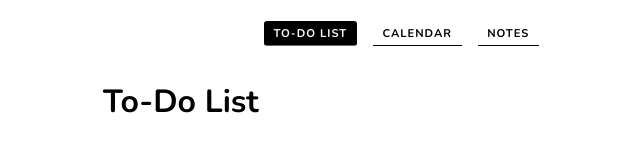
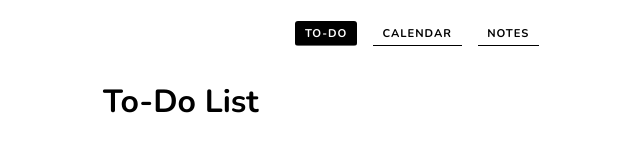
Before and after one commit to magalifabri/react-intro, a React (Create React App) app: page / in a window 1280 px wide. Shown: the top 156 px of the page, without its empty margins (319-959 px from the left). Built offline with nearby package versions, Linux system fonts and the light colour scheme.

Commit message:
BEMify Nav scss

```diff
--- a/src/components/Nav.js
+++ b/src/components/Nav.js
@@ -2,13 +2,39 @@ import React from 'react';
 import {NavLink} from "react-router-dom";
 import '../styles/NavStyle.scss'
 
+
 const Nav = () => {
+
+    const getItemClassNames = (isActive) => {
+        if (isActive) {
+            return "nav__link nav__link--active";
+        } else {
+            return "nav__link";
+        }
+    };
+
+
     return (
-        <nav>
-            <ul>
-                <li><NavLink to="/" className={({isActive}) => (isActive ? "active" : 'none')}>to-do list</NavLink></li>
-                <li><NavLink to="/calendar" className={({isActive}) => (isActive ? "active" : 'none')}>calendar</NavLink></li>
-                <li><NavLink to="/notes" className={({isActive}) => (isActive ? "active" : 'none')}>notes</NavLink></li>
+        <nav className="nav">
+            <ul className="nav__list">
+                <li className="nav__item">
+                    <NavLink to="/"
+                             className={({isActive}) => getItemClassNames(isActive)}>
+                        to-do
+                    </NavLink>
+                </li>
+                <li className="nav__item">
+                    <NavLink to="/calendar"
+                             className={({isActive}) => getItemClassNames(isActive)}>
+                        calendar
+                    </NavLink>
+                </li>
+                <li className="nav__item">
+                    <NavLink to="/notes"
+                             className={({isActive}) => getItemClassNames(isActive)}>
+                        notes
+                    </NavLink>
+                </li>
             </ul>
         </nav>
     );
--- a/src/styles/NavStyle.scss
+++ b/src/styles/NavStyle.scss
@@ -1,8 +1,7 @@
-nav {
+.nav {
     margin-bottom: 2rem;
-}
 
-nav ul {
+    &__list {
         margin: 0;
         list-style: none;
 
@@ -12,7 +11,7 @@ nav ul {
         gap: 1rem;
     }
 
-nav a {
+    &__link {
         padding: .3rem .6rem;
         background: linear-gradient(#ffffff 50%, #000000 50%);
         background-position: 0 5%;
@@ -27,10 +26,11 @@ nav a {
         color: black;
 
         transition: all .3s ease;
-}
 
-.active {
+        &--active {
             color: white;
             background-position: 0 100%;
             border-radius: 3px;
         }
+    }
+}
```
Lines whose indentation alone changed are shown as unchanged.
